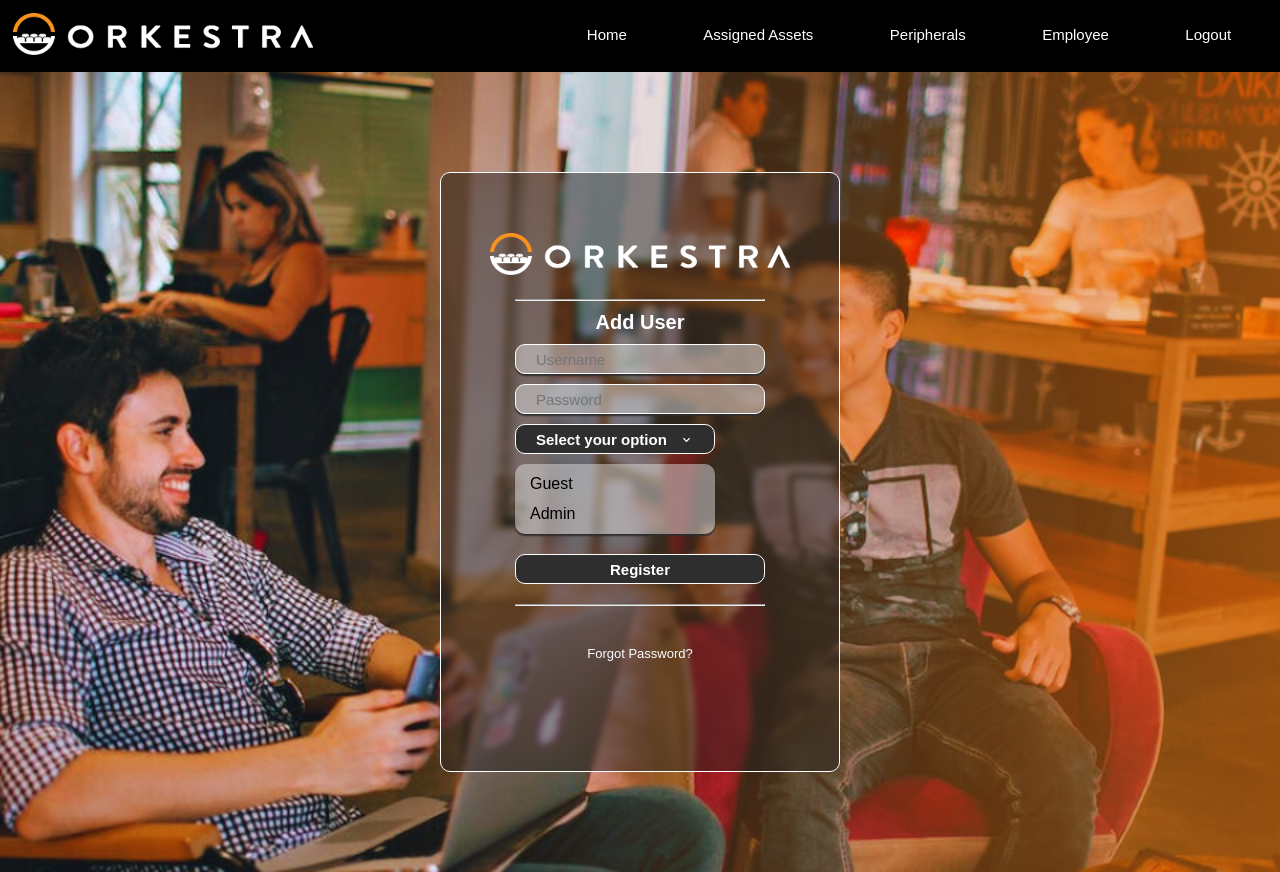
After one commit to xvinsue/orkestrapc, a Flask app: page /register in a window 1280 px wide. The commit adds this page. Run offline with Flask 3, Linux system fonts and the light colour scheme.

Commit message:
done register

```diff
--- a/main.py
+++ b/main.py
@@ -614,6 +614,32 @@ def login():
 
     return render_template("login.html", form=form)
 
+@app.route("/register", methods=['GET', 'POST'])
+def register():
+
+    form = LoginForm()
+
+    # if request.method == "POST":
+
+    #     username = request.form.get("username")
+    #     password = request.form.get("password")
+    #     type = request.form.get("user")
+
+    #     hashed = hash_sha256(password)
+
+    #     is_user_exists = User.query.filter_by(
+    #         username=username, password=hashed).first()
+    #     ic(is_user_exists)
+    #     if is_user_exists:
+    #         login_user(is_user_exists, remember=True)
+    #         return redirect(url_for("home"))
+
+    #     else:
+
+    #         return render_template("login.html", form=form, error="Wrong username or password.")
+
+    return render_template("register.html", form=form)
+
 # ---------------- EXPERIMENTAL ---------------------
 # CRUD FOR EMPLOYEE
 @app.route('/add-emp', methods=['GET', 'POST'])
--- /dev/null
+++ b/static/css/script.js
@@ -0,0 +1,14 @@
+const optionMenu = document.querySelector(".select-dropdown"),
+    selectBtn = optionMenu.querySelector(".select-btn"),
+    content = optionMenu.querySelectorAll(".content-option"),
+    contentText = optionMenu.querySelector(".content-text");
+
+    selectBtn.addEventListener("click", () => optionMenu.classList.toggle("active"));
+    content.forEach(contentOption => {
+        contentOption.addEventListener("click", ()=>{
+            let selectedOption = contentOption.querySelector(".content-text").innerText;
+            contentText.innerText = selectedOption;
+            console.log(selectedOption)
+        })
+
+    });
--- a/static/css/styles.css
+++ b/static/css/styles.css
@@ -108,7 +108,7 @@ nav img{
     align-items: center;
     position: relative;
     padding: 60px 20px 30px 20px;
-    height: 450px;
+    height: 600px;
     width: 400px;
     background-color: rgba(39, 35, 33, 0.5);
     margin-top: 100px;
@@ -179,6 +179,55 @@ form h1{
     text-decoration: none;
     color: white;
 }
+.select-dropdown{
+    width: 250px;
+}
+.select-dropdown.active .content{
+    display: none;
+}
+.select-dropdown .select-btn{
+    display: flex;
+    width: 200px;
+    height: 30px;
+    font-size: 15px;
+    font-weight: bold;
+    color: white;
+    align-items: center;
+    justify-content: space-between;
+    border: 1px solid white;
+    border-radius: 10px;
+    padding: 5px 20px 5px 20px;
+    background: #2E2E2E;
+    margin-bottom: 5px;
+    cursor: pointer;
+    transition: 0.4s;
+}
+.select-btn i{
+    font-size: 15px;
+}
+.select-dropdown .content{
+    width: 200px;
+    position: relative;
+    padding: 5px;
+    margin-top: 10px;
+    border-radius: 10px;
+    background: rgba(224, 223, 223, 0.5);
+    box-shadow: 0px 2px 2px #2E2E2E;
+    margin-bottom: 20px;
+}
+.content .content-option{
+    display: flex;
+    height: 30px;
+    cursor: pointer;
+    align-items: center;
+    padding: 10px;
+}
+.content .content-option:hover{
+    background-color: #2E2E2E;
+    color: #fff;
+}
+
+
 
 /* HOME INDEX */
 .card-line{
--- a/templates/home.html
+++ b/templates/home.html
@@ -46,9 +46,9 @@
                 <article class="db-cards-article">
                     <img src="static\css\assets\agent2.jpg" alt="image" class="card-img">
                     <div class="card-data">
-                        <span class="card-script">Website</span>
-                        <h2 class="card-title">Orkestra</h2>
-                        <a href="https://orkestracommunications.com/" class="card-button">Learn more</a>
+                        <span class="card-script">Register</span>
+                        <h2 class="card-title">Add User</h2>
+                        <a href="#" class="card-button">Register now!</a>
                     </div>
                 </article>
             </div>
--- /dev/null
+++ b/templates/register.html
@@ -0,0 +1,69 @@
+<!DOCTYPE html>
+<html lang="en">
+    <head>
+        <meta charset="UTF-8">
+        <meta name="viewport" content="width=device-width, initial-scale=1.0">
+        <title>Orkestra Inventory System</title>
+        <link rel="stylesheet" href="static\css\styles.css">
+        <link href='https://unpkg.com/boxicons@2.1.4/css/boxicons.min.css' rel='stylesheet'>
+    </head>
+<body>
+    <header>
+        <nav>
+         <a href="{{ url_for('home') }}"><img src="static\css\assets\orkestra-main-logo.png" alt=""></a>
+         <div class="nav-links">
+            <ul>
+                <li><a href="{{ url_for('home') }}">Home</a></li>
+                <li><a href="{{ url_for('view') }}">Assigned Assets</a></li>
+                <li><a href="{{ url_for('asset_view') }}">Peripherals</a></li>
+                <li><a href="{{ url_for('view_emp') }}">Employee</a></li>
+                <li><a href="{{ url_for('logout') }}">Logout</a></li>
+            </ul>
+        </div>
+        </nav>
+    </header>
+
+    <div class="container">
+    <div class="wrapper">
+        <form method="POST" action="{{ url_for('register') }}">
+            {{ form.csrf_token }}
+            <a href="{{ url_for('index') }}"><img src="static\css\assets\orkestra-main-logo.png" alt=""></a>
+            <hr>
+            <h1>Add User</h1>
+            <div class="input-box">
+                {{ form.username(size=20, class_='username-box', placeholder="Username") }}
+            </div>
+            <div class="input-box">
+                {{ form.password(size=20, class_='password-box', placeholder="Password") }}
+            </div>
+            <div class="select-dropdown">
+                <div class="select-btn">
+                   <span class="content-text">Select your option</span>
+                   <i class='bx bx-chevron-down'></i>
+                </div>
+                <ul class="content">
+                    <li class="content-option">
+                        <span class="content-text">Guest</span>
+                    </li>
+                    <li class="content-option">
+                        <span class="content-text">Admin</span>
+                    </li>
+                </ul>
+            </div>
+            <div class="input-field">
+                <input type="submit" value="Register" class="input-submit"></input>
+            </div>
+            <hr>
+            <div class="support">
+                <a href="#">Forgot Password?</a>
+            </div>
+            {% if error != "" %}
+            <p style="color:red; "> {{ error }} </p>
+            {% endif %}
+            <script src="static\css\script.js"></script>
+        </form>
+    </div>
+</section>
+
+</body>
+</html>
```
